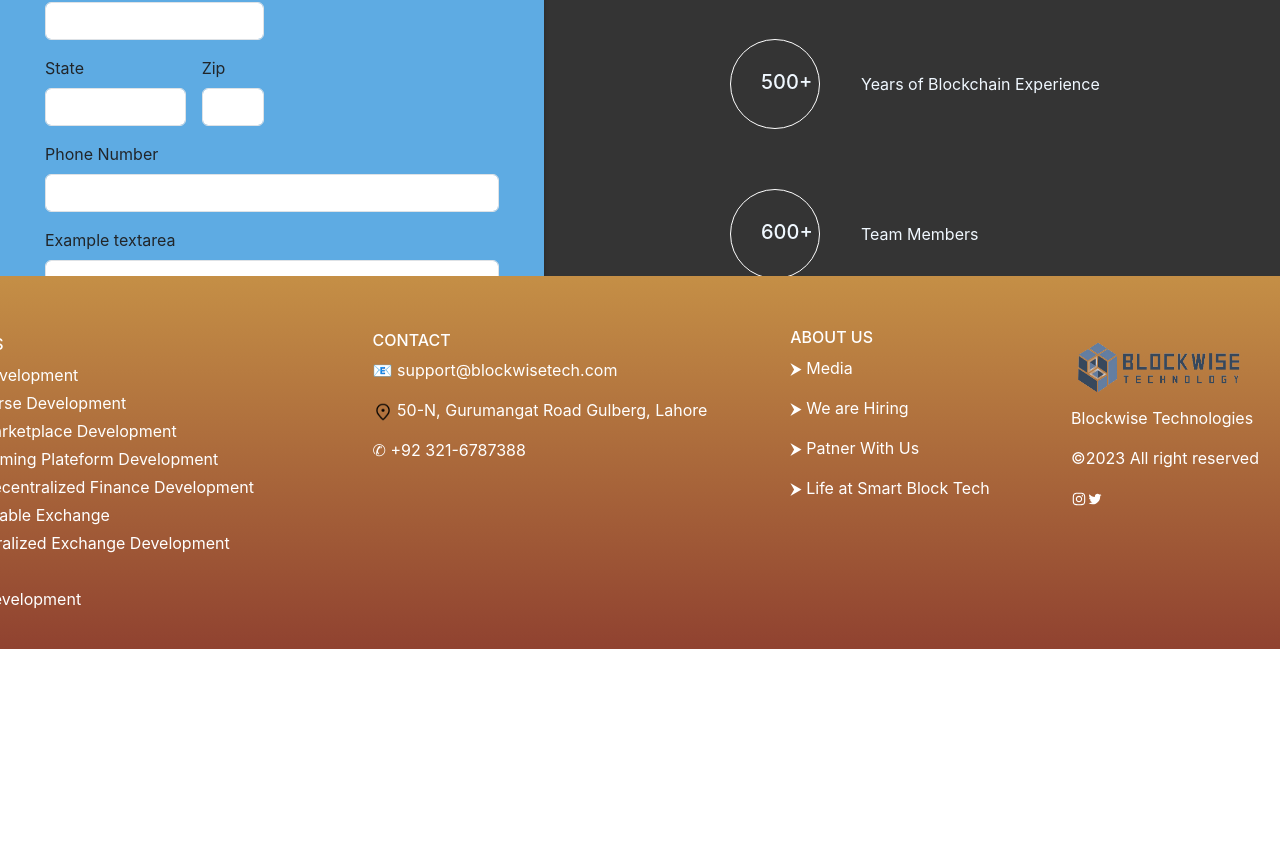
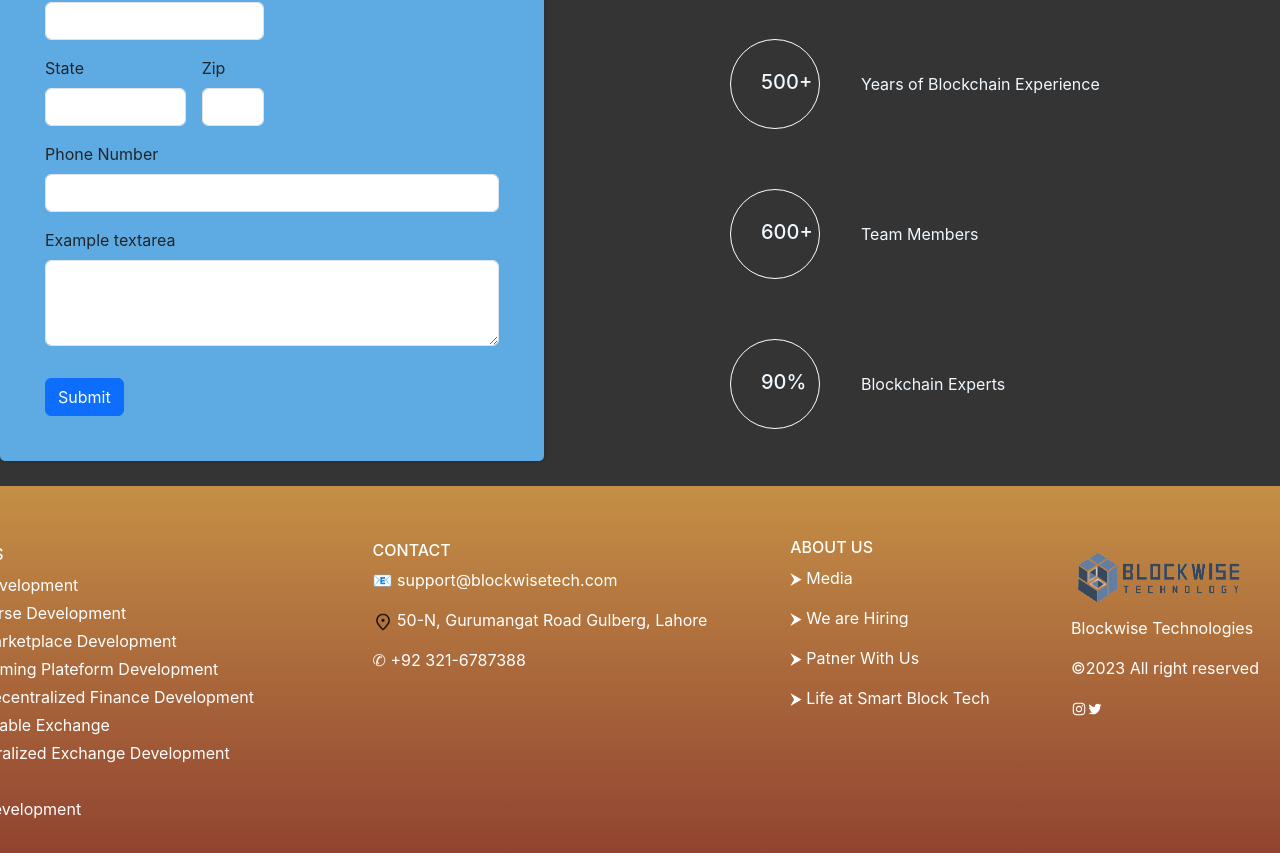
Before and after one commit to placeparks/Blockwise-tech, a React (Create React App) app: page / in a window 1280 px wide. Shown: the part 6661-7514 px from the top of the page. Before the commit the page ends 7310 px from the top, so only its background shows below. Built offline with nearby package versions, Linux system fonts and the light colour scheme.

Commit message:
Update Footer.module.css

```diff
--- a/src/components/Home/Footer.module.css
+++ b/src/components/Home/Footer.module.css
@@ -6,7 +6,7 @@ align-items: center;
 position: absolute;
 width: 100%;
 height: 373px;
-margin-top: 6850px;
+margin-top: 7060px;
 background: linear-gradient(360deg, #904230 0%, #FFE45E 210.55%);
 border-radius: 0px;
 }
@@ -55,7 +55,7 @@ margin-left: -200px;
     position: absolute;
     width: 100%;
     height: fit-content;
-  margin-top: 14890px;
+ margin-top: 13420px;
     background: linear-gradient(360deg, #904230 0%, #FFE45E 210.55%);
     border-radius: 0px;
     }
```
